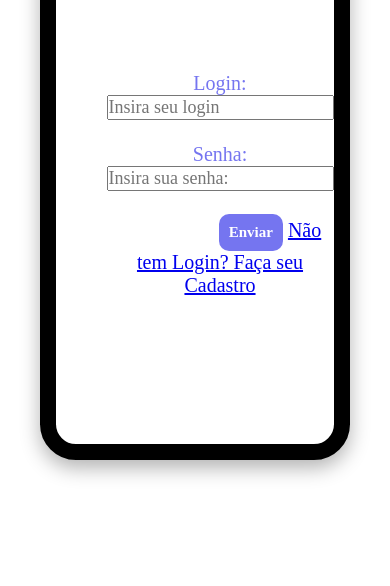
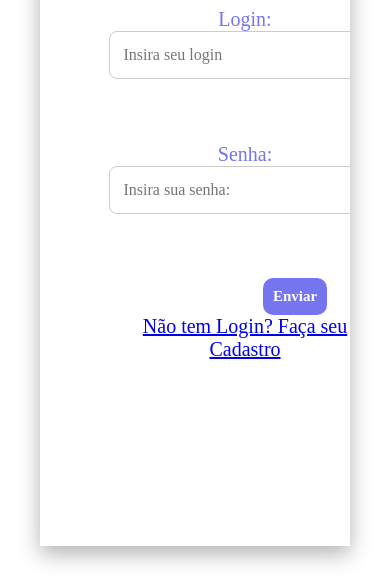
Before and after one commit to Gabizinha1002/Login-mobile, a plain HTML site: page index.html in a window 390 px wide. Shown: the part 338-924 px from the top of the page. Drawn offline with Linux system fonts and the light colour scheme; a web font is replaced by a local one.

Commit message:
Update style.css

```diff
--- a/style.css
+++ b/style.css
@@ -48,14 +48,33 @@ button{
 }
 
 form{
+    display: flex;
+    flex-direction: column;
+    align-items: center;
+    width: 100%;
     color: rgb(117, 117, 240);
     padding: 50px 0 50px 50px;
     font-size: 20px;
 }
-input, select, textarea{
-    font-size: 18px;
+input{
+   width: 90%;
+    padding: 14px;
+    margin-bottom: 18px;
+    border: 1px solid #ccc;
+    border-radius: 8px;
+    font-size: 16px;
+    outline: none;
 }
 h1{
     padding: 50px 50px 20px 50px;
     color: rgb(117, 117, 240);
 }
+
+@media (max-width: 480px){
+    .tamanho-celular{
+        border: none;
+        border-radius: 0;
+        width: 100vw;
+        height: 100vh;
+    }
+}
```
